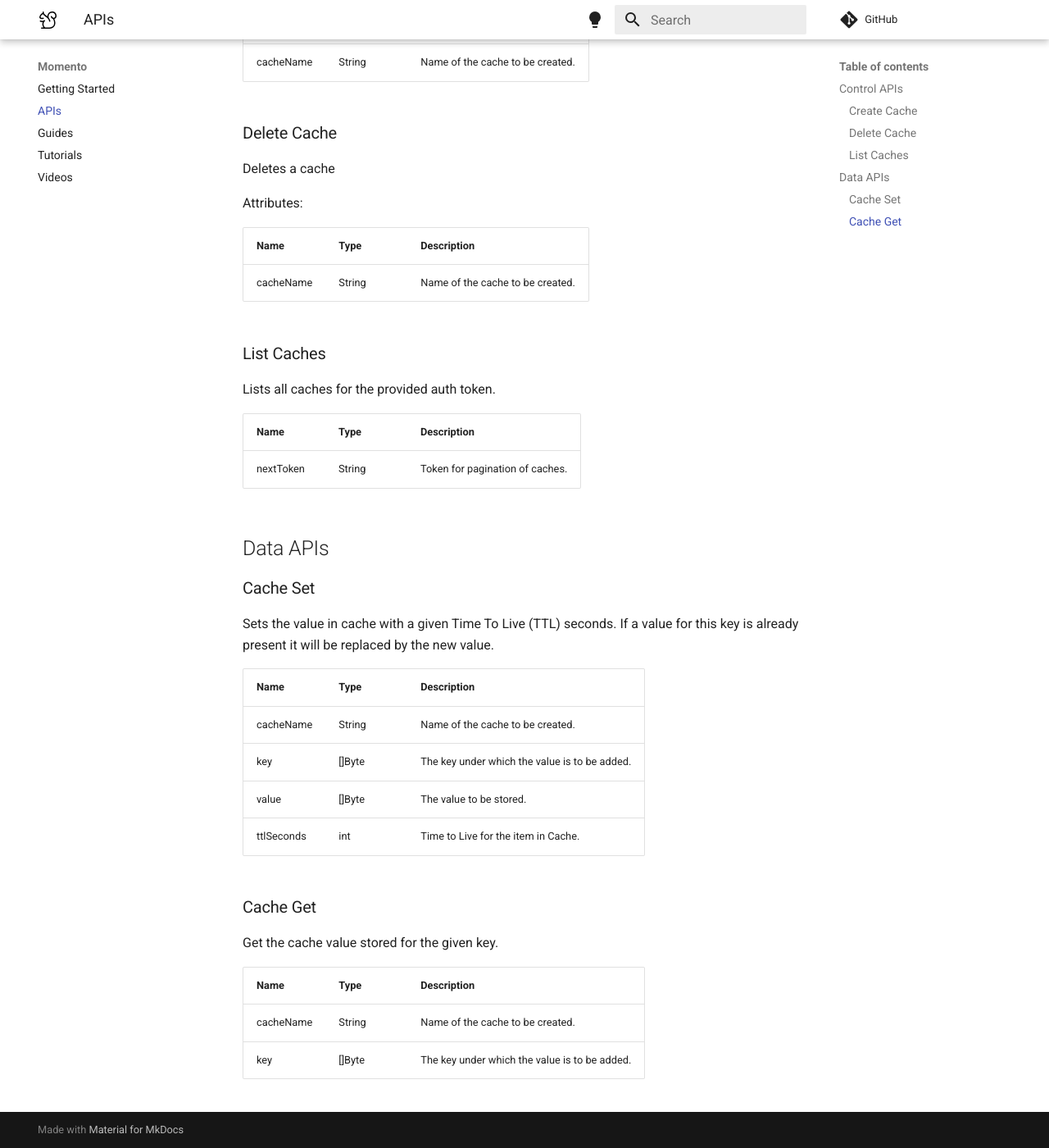
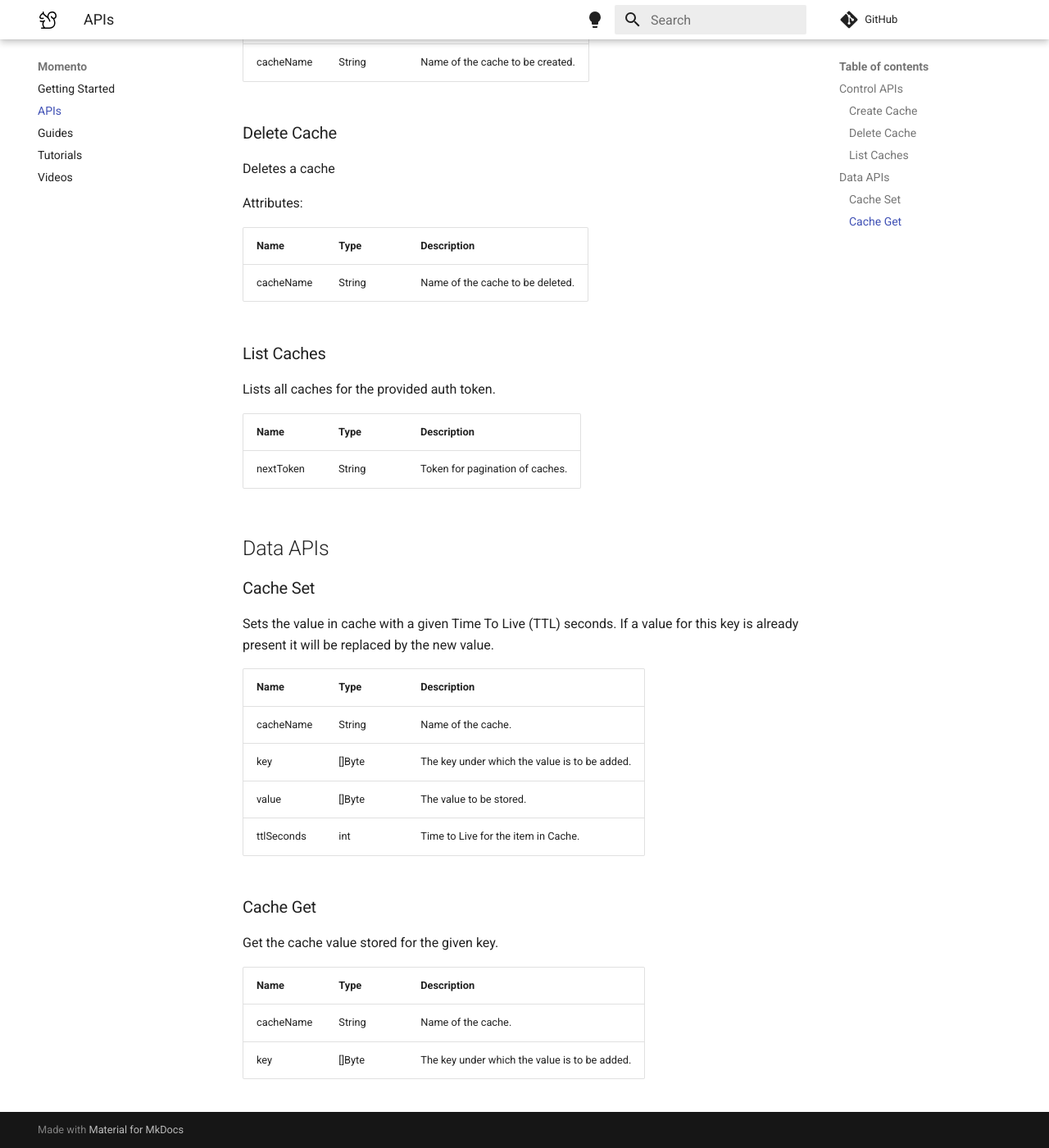
Before and after one commit to alexdebrie/public-dev-docs, an MkDocs documentation site: the page built from docs/apis.md, in a window 1280 px wide and 1400 px high, scrolled down 352 px. Shown: the whole window at 82% size. Built offline with MkDocs 1.6.1 and Material for MkDocs 9.7.7, drawn with Linux system fonts in a browser that asks for light colours.

Commit message:
Update apis.md

```diff
--- a/docs/apis.md
+++ b/docs/apis.md
@@ -18,7 +18,7 @@ Attributes:
 
 Name | Type | Description
 ---|---|---
-cacheName | String | Name of the cache to be created.
+cacheName | String | Name of the cache to be deleted.
 
 ### List Caches
 Lists all caches for the provided auth token.
@@ -36,7 +36,7 @@ Sets the value in cache with a given Time To Live (TTL) seconds. If a value for
 
 Name | Type | Description
 ---|---|---
-cacheName | String | Name of the cache to be created.
+cacheName | String | Name of the cache.
 key | []Byte | The key under which the value is to be added.
 value | []Byte | The value to be stored.
 ttlSeconds | int | Time to Live for the item in Cache.
@@ -47,5 +47,5 @@ Get the cache value stored for the given key.
 
 Name | Type | Description
 ---|---|---
-cacheName | String | Name of the cache to be created.
+cacheName | String | Name of the cache.
 key | []Byte | The key under which the value is to be added.
```
